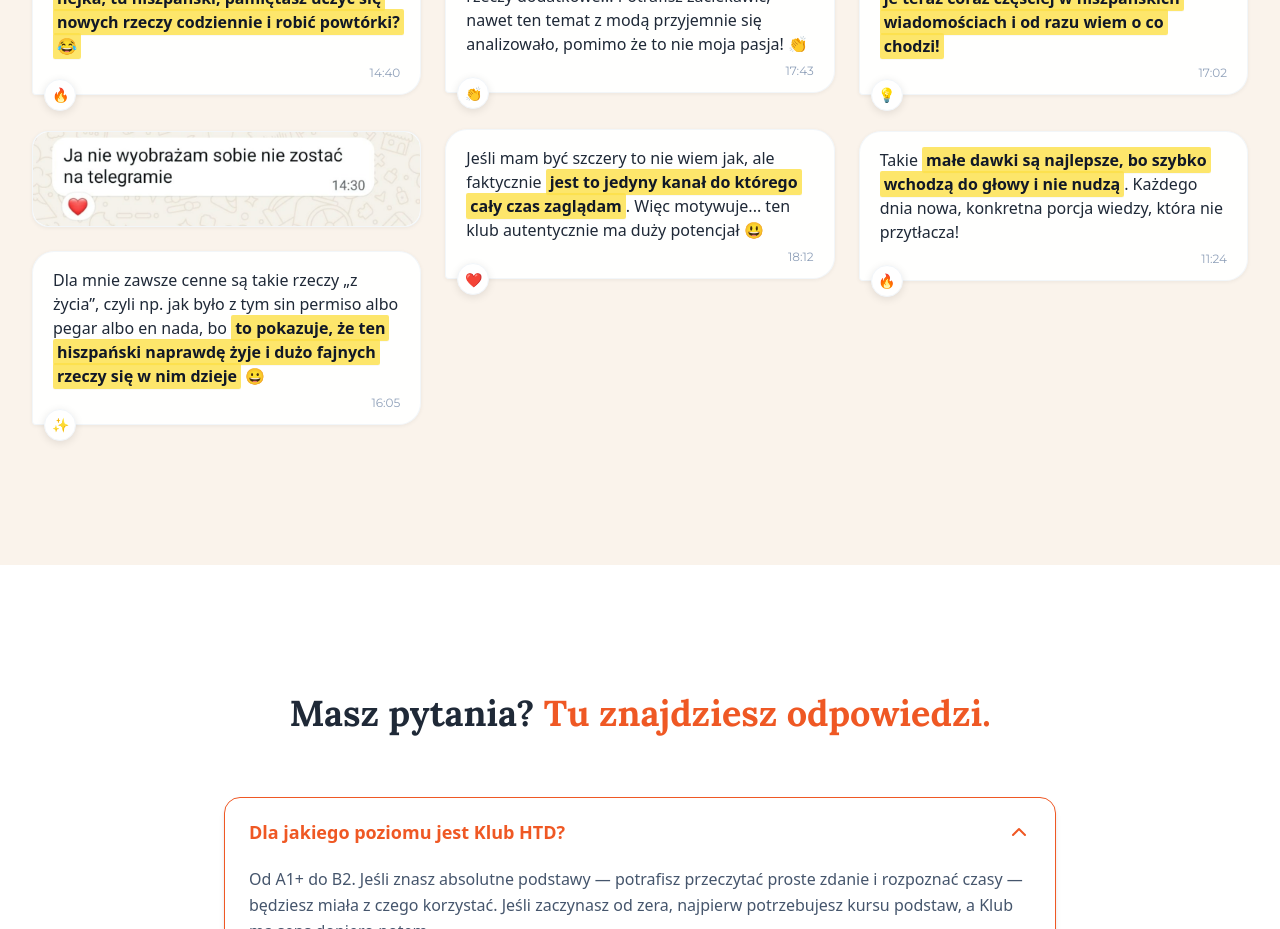
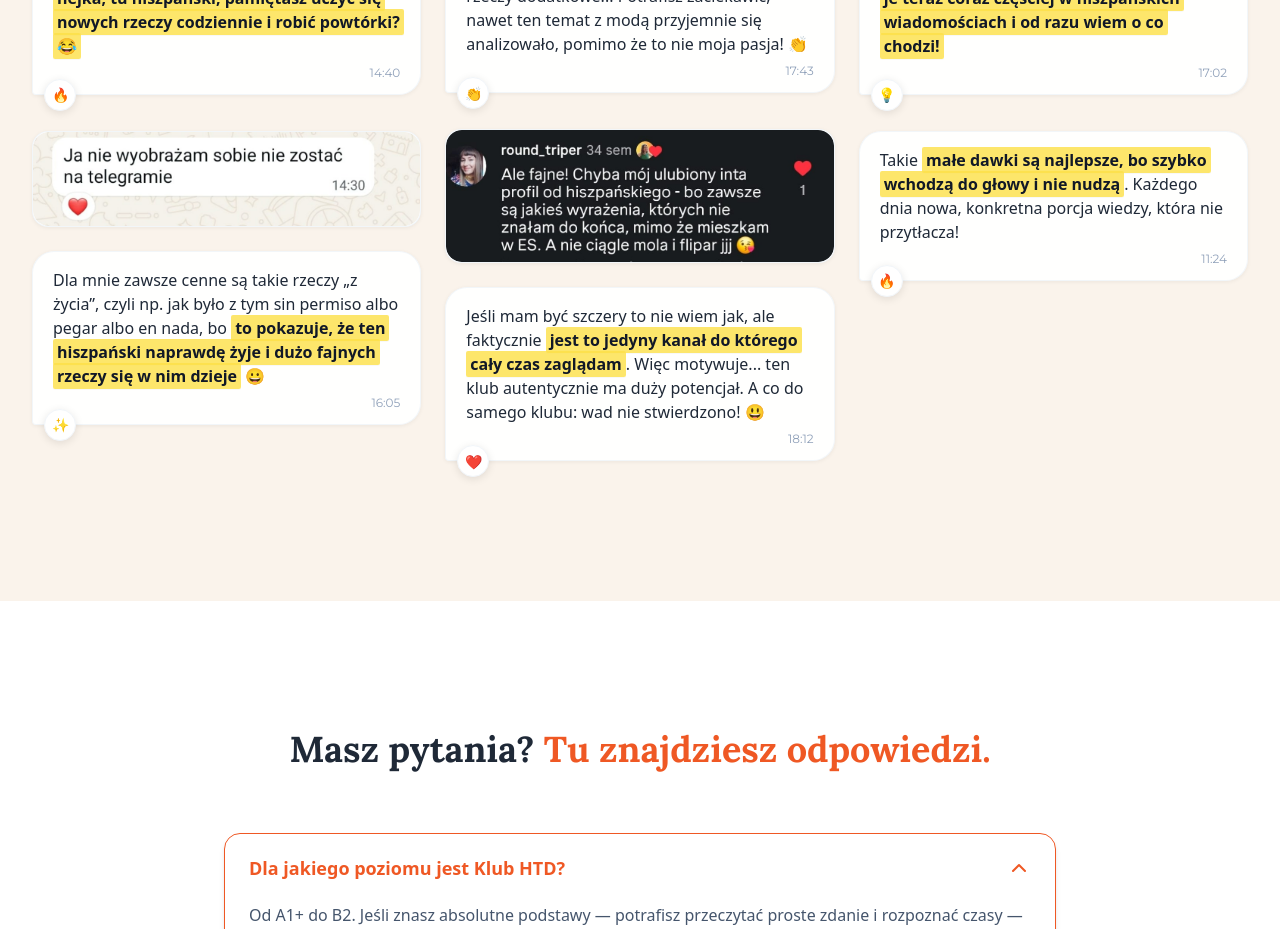
Before and after one commit to apiatek1996-del/strona-strefa-klub, a Next.js app: page / in a window 1280 px wide. Shown: the part 10360-11289 px from the top of the page. Built offline with nearby package versions, Linux system fonts and the light colour scheme.

Commit message:
Testimonials: dodano opinie z Instagrama o zyciu w Hiszpanii i zaktualizowano o wad nie stwierdzono

```diff
--- a/components/sections/Testimonials.tsx
+++ b/components/sections/Testimonials.tsx
@@ -81,11 +81,18 @@ const Testimonials = () => {
       },
     },
     {
+      type: "image",
+      content: {
+        src: "/testimonials/ig_review.jpg",
+        alt: "Opinia na Instagramie: mieszkam w Hiszpanii i zawsze znajduję nowe wyrażenia",
+      },
+    },
+    {
       type: "text",
       content: {
         fullTextBefore: "Jeśli mam być szczery to nie wiem jak, ale faktycznie ",
         highlighted: "jest to jedyny kanał do którego cały czas zaglądam",
-        fullTextAfter: ". Więc motywuje... ten klub autentycznie ma duży potencjał 😃",
+        fullTextAfter: ". Więc motywuje... ten klub autentycznie ma duży potencjał. A co do samego klubu: wad nie stwierdzono! 😃",
         text: "",
         time: "18:12",
         reaction: "❤️",
```
Also changed, not shown: public/testimonials/ig_review.jpg (added), public/testimonials/t_potencjal_wad_brak.jpg (added).
